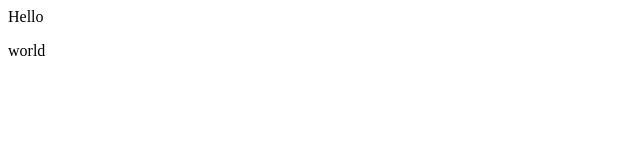
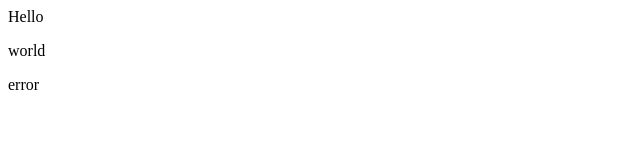
Before and after one commit to pndcake/Simple_Python_projects, a plain HTML site: page index.html in a window 1280 px wide. Shown: the full height of the page, 0-640 px from the left. Drawn offline with Linux system fonts and the light colour scheme.

Commit message:
added error

```diff
--- a/index.html
+++ b/index.html
@@ -1,2 +1,3 @@
 <div>Hello</div>
 <p>world</p>
+<p>error</p>
```
